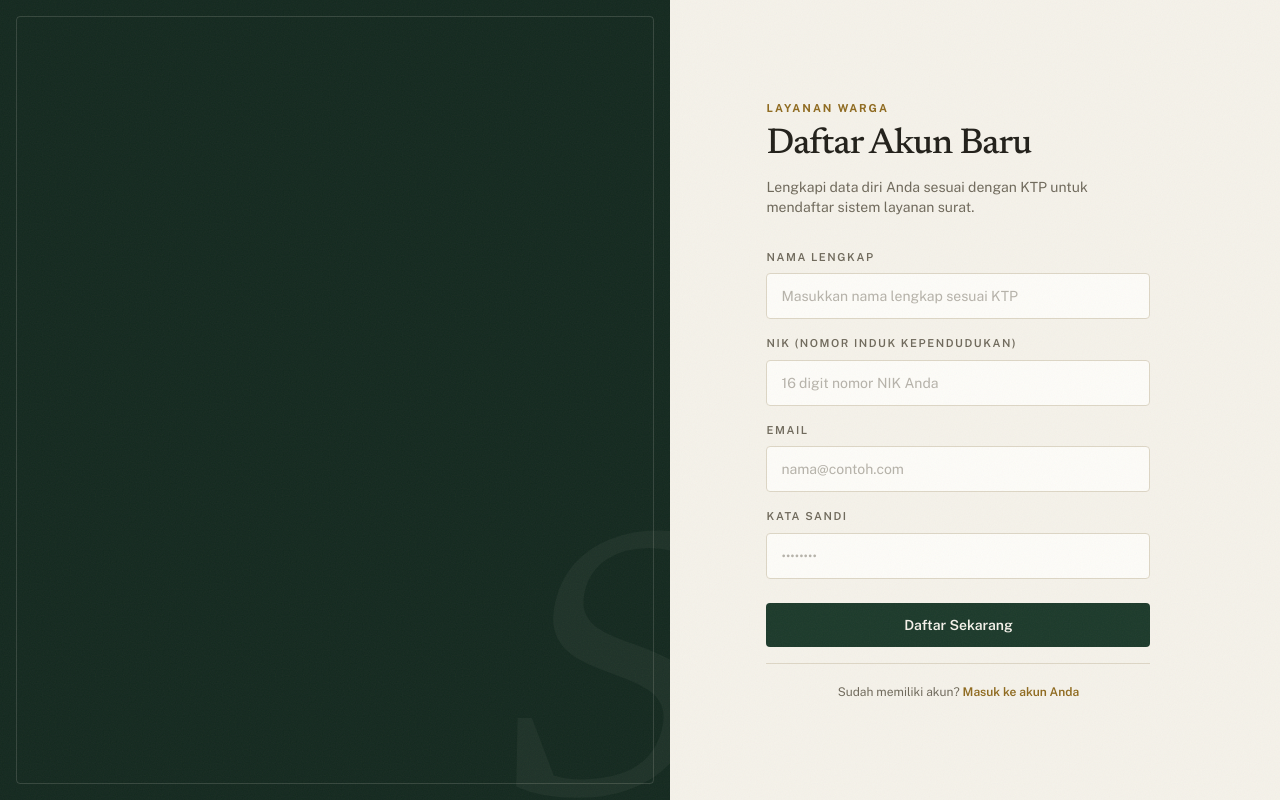
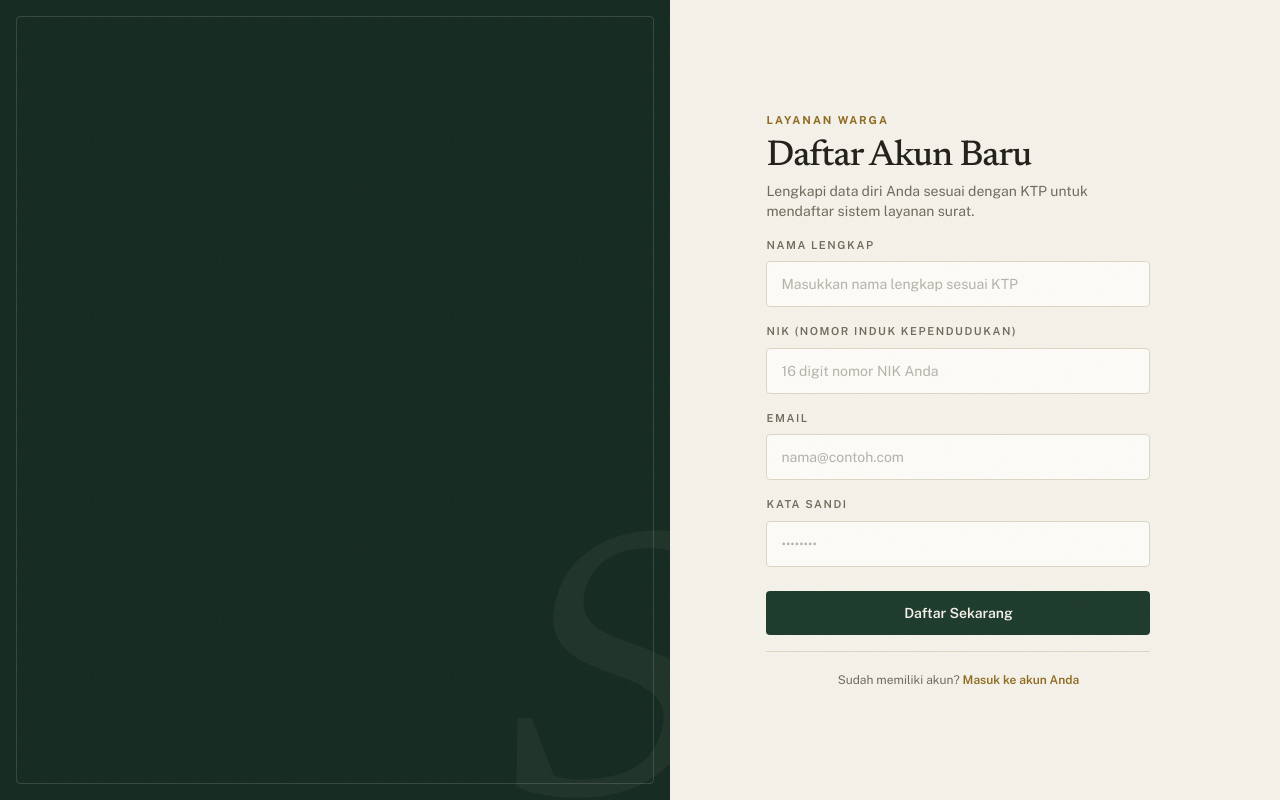
Before and after one commit to Dapaaaaaa/web-desa-sangkima, a Next.js app: page /register in a window 1280 px wide. Built offline with nearby package versions, Linux system fonts and the light colour scheme.

Commit message:
style(register): Adding register page

```diff
--- a/src/app/register/page.tsx
+++ b/src/app/register/page.tsx
@@ -136,7 +136,7 @@ export default function RegisterPage() {
             Daftar Akun Baru
           </h2>
           <p
-            className="text-sm text-inkmut mt-3 mb-8 rise-in"
+            className="text-sm text-inkmut mt-1 mb-4 rise-in"
             style={{ animationDelay: "120ms" }}
           >
             Lengkapi data diri Anda sesuai dengan KTP untuk mendaftar sistem layanan surat.
```
